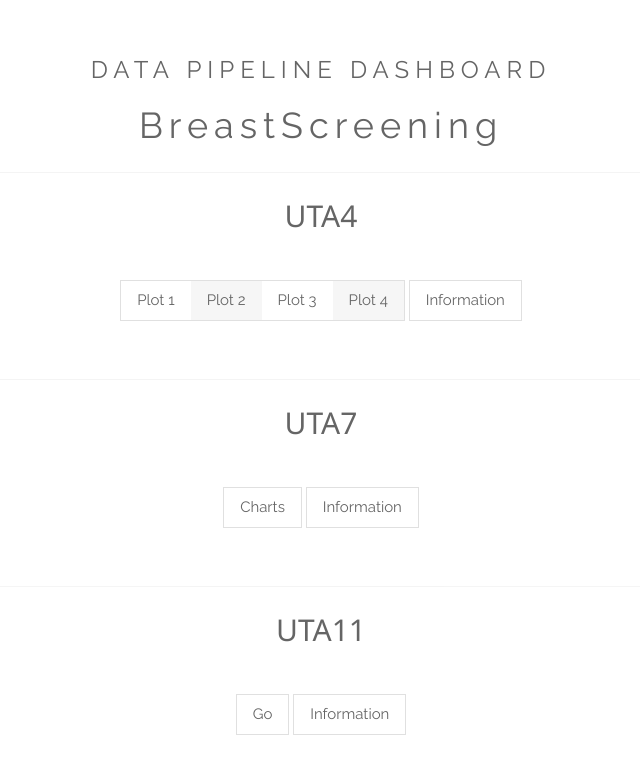
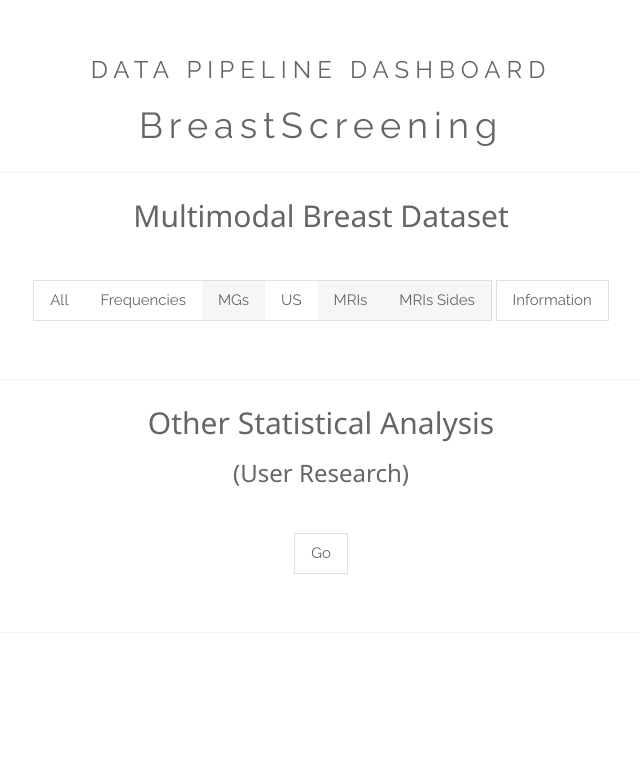
Before and after one commit to MIMBCD-UI/data-pipeline, a plain HTML site: page web/index.html in a window 1280 px wide. Shown: the part 102-878 px from the top of the page, without its empty margins (319-959 px from the left). Drawn offline with nearby package versions, Linux system fonts and the light colour scheme.

Commit message:
[UPDATE] Stats

```diff
--- a/web/index.html
+++ b/web/index.html
@@ -24,20 +24,26 @@ h1 {letter-spacing: 6px}
 
   <hr>
 
-  <h2>UTA4</h2>
+  <h2>Multimodal Breast Dataset</h2>
   <div class="w3-padding-32">
     <div class="w3-bar w3-border">
-      <a href="sus_scores_vs_sus_questions.html" class="w3-bar-item w3-button" target="_blank">
-        Plot 1
+      <a href="plot_modalities.html" class="w3-bar-item w3-button" target="_blank">
+        All
       </a>
-      <a href="birads_variation_sd.html" class="w3-bar-item w3-button w3-light-grey" target="_blank">
-        Plot 2
+      <a href="plot_birads_frequency.html" class="w3-bar-item w3-button" target="_blank">
+        Frequencies
       </a>
-      <a href="sm_measures_time_vs_clicks.html" class="w3-bar-item w3-button" target="_blank">
-        Plot 3
+      <a href="plot_birads_mg_frequency.html" class="w3-bar-item w3-button w3-light-grey" target="_blank">
+        MGs
       </a>
-      <a href="mm_measures_time_vs_clicks.html" class="w3-bar-item w3-button w3-light-grey" target="_blank">
-        Plot 4
+      <a href="plot_birads_us_frequency.html" class="w3-bar-item w3-button" target="_blank">
+        US
+      </a>
+      <a href="plot_birads_mri_frequency.html" class="w3-bar-item w3-button w3-light-grey" target="_blank">
+        MRIs
+      </a>
+      <a href="plot_birads_mri_side_by_side.html" class="w3-bar-item w3-button w3-light-grey" target="_blank">
+        MRIs Sides
       </a>
     </div>
     <div class="w3-bar w3-border">
@@ -49,32 +55,12 @@ h1 {letter-spacing: 6px}
 
   <hr>
 
-  <h2>UTA7</h2>
+  <h2>Other Statistical Analysis</h2>
+  <h3>(User Research)</h3>
   <div class="w3-padding-32">
     <div class="w3-bar w3-border">
-      <a href="https://mida-project.github.io/uta7-statistical-analysis-charts/src/index.html" class="w3-bar-item w3-button" target="_blank">
-        Charts
-      </a>
-    </div>
-    <div class="w3-bar w3-border">
-      <a href="https://github.com/MIMBCD-UI/meta/wiki/User-Research#test-7-multi-modality-vs-assistant-" class="w3-bar-item w3-button" target="_blank">
-        Information
-      </a>
-    </div>
-  </div>
-
-  <hr>
-
-  <h2>UTA11</h2>
-  <div class="w3-padding-32">
-    <div class="w3-bar w3-border">
-      <a href="https://MIMBCD-UI.github.io/sa-uta11-results" class="w3-bar-item w3-button" target="_blank">
+      <a href="https://mimbcd-ui.github.io/statistical-analysis/" class="w3-bar-item w3-button" target="_blank">
         Go
-      </a>
-    </div>
-    <div class="w3-bar w3-border">
-      <a href="https://github.com/MIMBCD-UI/meta/wiki/User-Research#test-11-assertiveness-based-assistant-pre-master-thesis-of-jo%C3%A3o-fernandes-" class="w3-bar-item w3-button" target="_blank">
-        Information
       </a>
     </div>
   </div>
```
